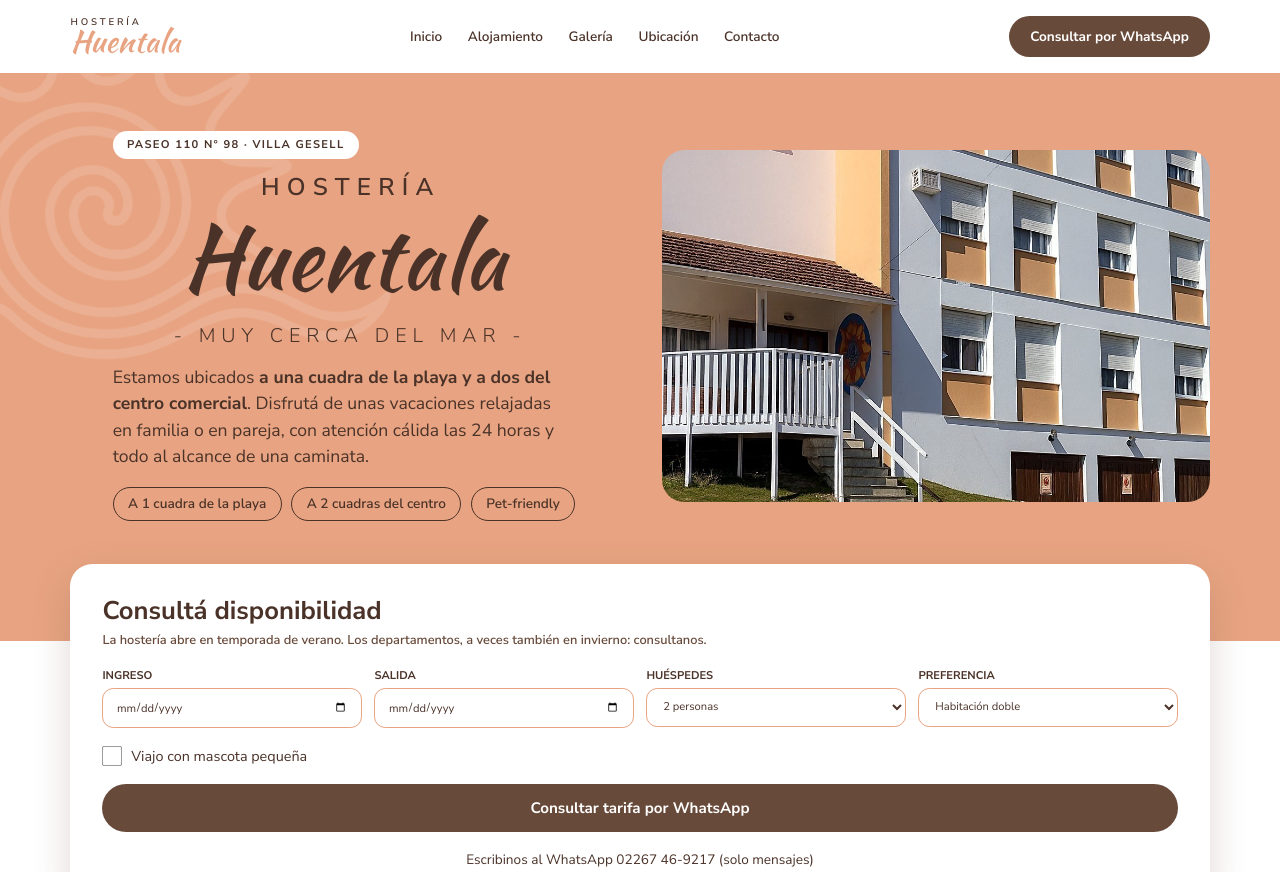
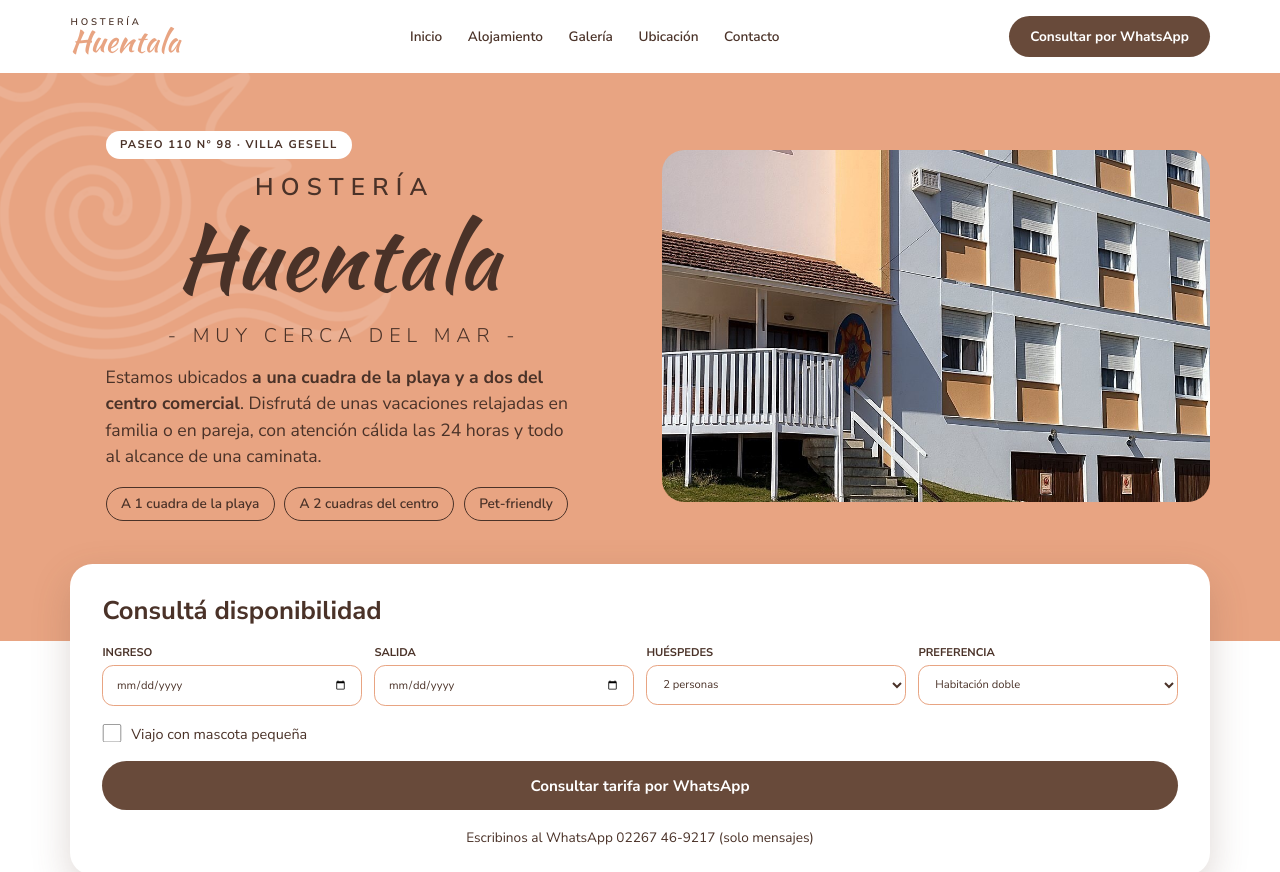
Before and after one commit to hosteriahuentalagesell/huentala, a plain HTML site: page index.html in a window 1280 px wide. Shown: the top 872 px of the page. Drawn offline with Linux system fonts and the light colour scheme.

Commit message:
Portada: título centrado con el cuadro de texto (párrafo y cartelitos del mismo ancho)
Co-Authored-By: Claude Sonnet 5.5 <noreply@anthropic.com>
Claude-Session: https://claude.ai/code/session_01FJjUUwV9PE78i9pQbWhhu1

```diff
--- a/index.html
+++ b/index.html
@@ -89,11 +89,11 @@ footer[style*="repeat(3, 1fr)"]{padding-left:max(88px,calc((100% - 1100px)/2))!i
 <div style="flex: 1 1 460px; display: flex; flex-direction: column; gap: 22px">
 <div style="width: fit-content; max-width: 100%; margin: 0 auto; display: flex; flex-direction: column; gap: 22px">
 <span style="align-self: flex-start; font-size: 14px; font-weight: 700; letter-spacing: 0.12em; background: #FFFFFF; padding: 8px 18px; border-radius: 999px">PASEO 110 N° 98 · VILLA GESELL</span>
-<div style="--s: 112px; align-self: center; display: flex; flex-direction: column; align-items: center; text-align: center">
+<div style="--s: 112px; align-self: center; display: flex; flex-direction: column; align-items: center; text-align: center; position: relative; left: calc(var(--s) * -0.067)">
 <h1 style="margin: 0; display: flex; flex-direction: column; align-items: center; font-weight: 400"><span style="font-family: 'Nunito Sans', sans-serif; font-size: calc(var(--s) * 0.27); letter-spacing: 0.3em; font-weight: 600; padding-left: 0.3em; line-height: 1; margin-bottom: calc(var(--s) * 0.136); position: relative; left: calc(var(--s) * 0.035)">HOSTERÍA</span><span style="font-family: 'Kaushan Script', cursive; font-size: var(--s); line-height: 1; color: #4A3228">Huentala</span></h1>
 <span style="font-weight: 300; font-size: calc(var(--s) * 0.22); letter-spacing: 0.3em; text-transform: uppercase; padding-left: 0.3em; line-height: 1; margin-top: calc(var(--s) * 0.27); white-space: nowrap; position: relative; left: calc(var(--s) * 0.035)">- Muy cerca del mar -</span>
 </div>
-<p style="margin: 0; font-size: 22px; line-height: 1.5; max-width: 560px; font-weight: 500">Estamos ubicados <strong>a una cuadra de la playa y a dos del centro comercial</strong>. Disfrutá de unas vacaciones relajadas en familia o en pareja, con atención cálida las 24 horas y todo al alcance de una caminata.</p>
+<p style="margin: 0; font-size: 22px; line-height: 1.5; max-width: 596px; font-weight: 500">Estamos ubicados <strong>a una cuadra de la playa y a dos del centro comercial</strong>. Disfrutá de unas vacaciones relajadas en familia o en pareja, con atención cálida las 24 horas y todo al alcance de una caminata.</p>
 <div style="display: flex; gap: 12px; flex-wrap: wrap">
 <span style="border: 2px solid #4A3228; border-radius: 999px; padding: 8px 18px; font-weight: 600">A 1 cuadra de la playa</span>
 <span style="border: 2px solid #4A3228; border-radius: 999px; padding: 8px 18px; font-weight: 600">A 2 cuadras del centro</span>
@@ -109,7 +109,6 @@ footer[style*="repeat(3, 1fr)"]{padding-left:max(88px,calc((100% - 1100px)/2))!i
 <div style="position: relative; margin-top: -96px; background: #FFFFFF; border-radius: 28px; box-shadow: 0 18px 48px rgba(104,74,58,0.22); padding: 36px 40px; display: flex; flex-direction: column; gap: 22px">
 <div style="display: flex; flex-direction: column; gap: 4px">
 <h2 style="margin: 0; font-size: 32px; font-weight: 700">Consultá disponibilidad</h2>
-<p style="margin: 0; font-size: 16px; font-weight: 600; color: #684A3A; line-height: 1.5">La hostería abre en temporada de verano. Los departamentos, a veces también en invierno: consultanos.</p>
 </div>
 <div style="display: grid; grid-template-columns: repeat(auto-fit, minmax(200px, 1fr)); gap: 16px">
 <label style="display: flex; flex-direction: column; gap: 6px; font-weight: 700; font-size: 14px">INGRESO<input id="ingreso" type="date" style="font: inherit; font-weight: 500; padding: 14px 16px; border: 2px solid #E8A482; border-radius: 14px; color: #4A3228; min-height: 44px; box-sizing: border-box"></label>
```
Also changed, not shown: alojamiento.html (+2 -2 lines).
